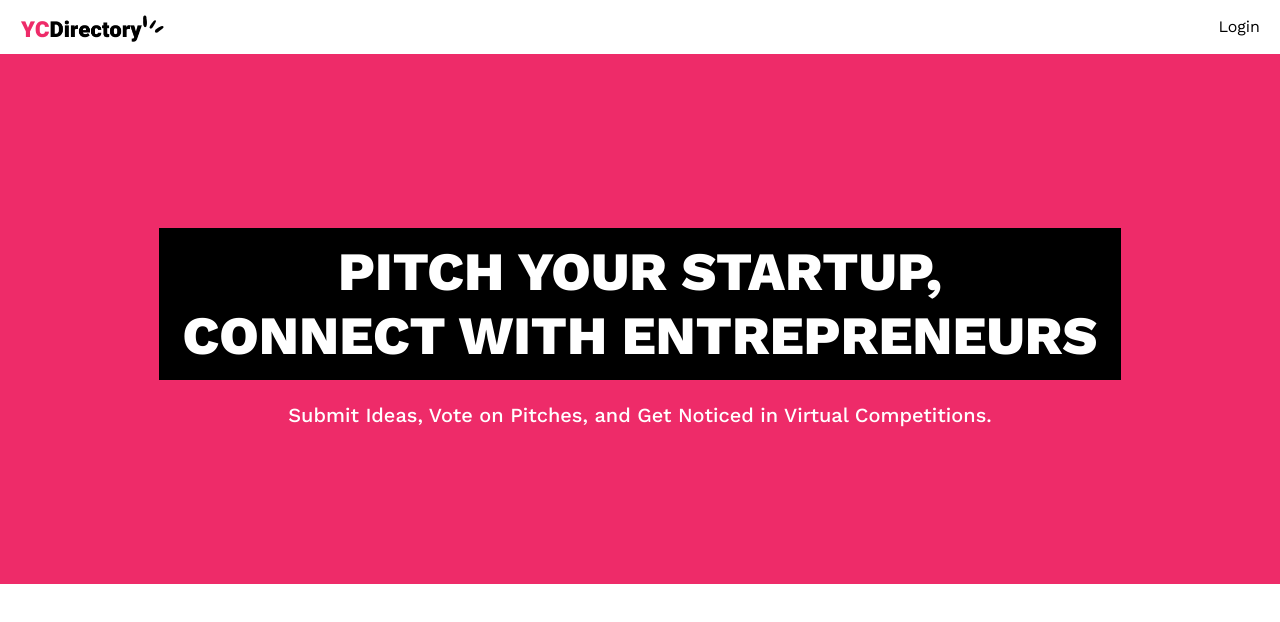
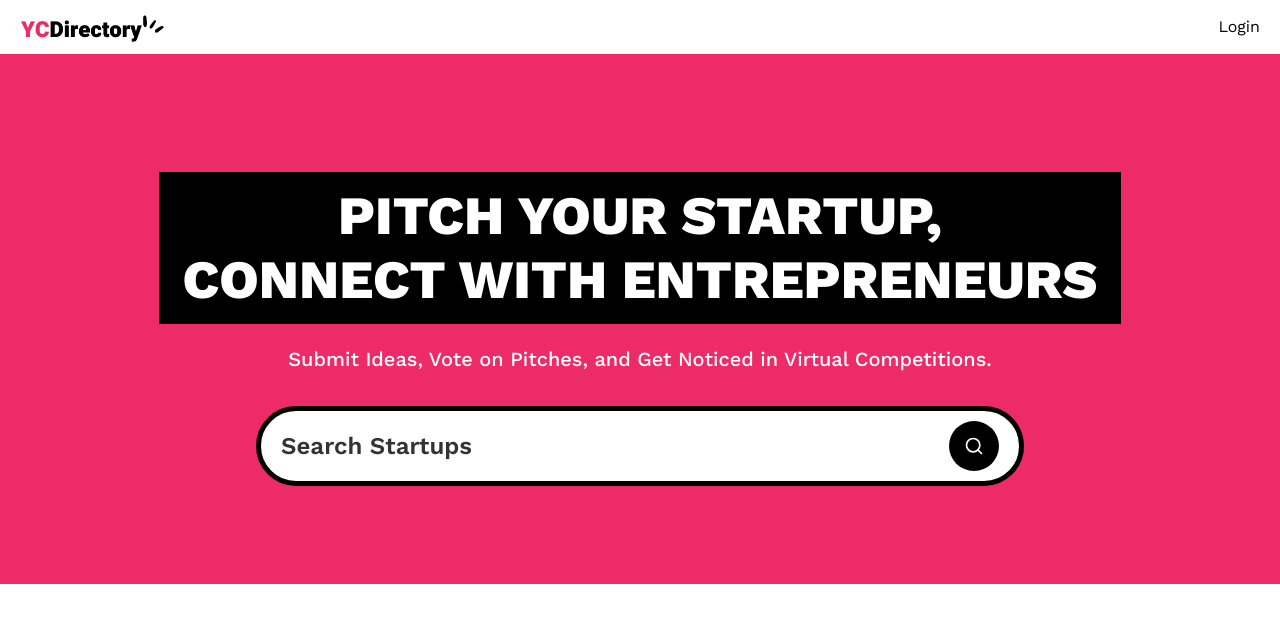
Before and after one commit to Anshen-oss/yc_directory, a Next.js app: page / in a window 1280 px wide. Shown: the top 622 px of the page. Built offline with nearby package versions, Linux system fonts and the light colour scheme; no server answers.

Commit message:
Formulaire de recherche

```diff
--- a/app/(root)/layout.tsx
+++ b/app/(root)/layout.tsx
@@ -1,4 +1,4 @@
-import Navbar from "@/app/components/Navbar";
+import Navbar from "@/components/Navbar";
 
 export default function Layoyt({ children }: Readonly<{ children: React.ReactNode}>) {
 
--- a/app/(root)/page.tsx
+++ b/app/(root)/page.tsx
@@ -1,6 +1,8 @@
-import Image from "next/image";
+import SearchForm from "@/components/SearchForm";
 
-export default function Home() {
+export default async function Home({ searchParams }: {searchParams: Promise<{ query?: string}> }) {
+    const query = (await searchParams).query;
+
   return (
     <>
         <section className="pink_container">
@@ -13,6 +15,7 @@
                 Submit Ideas, Vote on Pitches, and Get Noticed in Virtual
                 Competitions.
             </p>
+            <SearchForm query={query} />
         </section>
 
     </>
--- a/app/components/Navbar.tsx
+++ b/components/Navbar.tsx
@@ -8,7 +8,7 @@
     return (
         <header className="px-5 py-3 bg-white shadow-sm font-work-sans">
                 <nav className="flex justify-between items-center">
-                    <Link href="/">
+                    <Link href="/public">
                         <Image src="/logo.png" alt="logo" width={144} height={30}/>
                     </Link>
 
--- /dev/null
+++ b/components/SearchForm.tsx
@@ -0,0 +1,25 @@
+import Form from "next/form";
+import SearchFormReset from "@/components/SearchFormReset";
+import { Search } from "lucide-react";
+
+const SearchForm = ({ query }: { query?: string}) => {
+
+    return (
+        <Form action="/public" scroll={false} className="search-form">
+            <input
+                name="query"
+                defaultValue=""
+                className="search-input"
+                placeholder="Search Startups"
+            />
+
+            <div className="flex gap-2">
+                {query && <SearchFormReset />}
+                <button type="submit" className="search-btn text-white">
+                    <Search className="size-5" />
+                </button>
+            </div>
+        </Form>
+    )
+}
+export default SearchForm
--- /dev/null
+++ b/components/SearchFormReset.tsx
@@ -0,0 +1,21 @@
+"use client"
+
+import Link from "next/link";
+import {X} from "lucide-react";
+
+const SearchFormReset = () => {
+
+    const reset = () => {
+        const form = document.querySelector("search-form") as HTMLFormElement;
+        if(form) form.reset();
+    }
+
+    return (
+            <button type="reset" onClick={reset}>
+                <Link href="/public" className="search-btn text-white">
+                   <X className="size-5" />
+                </Link>
+            </button>
+    )
+}
+export default SearchFormReset
--- /dev/null
+++ b/components/ui/button.tsx
@@ -0,0 +1,57 @@
+import * as React from "react"
+import { Slot } from "@radix-ui/react-slot"
+import { cva, type VariantProps } from "class-variance-authority"
+
+import { cn } from "@/lib/utils"
+
+const buttonVariants = cva(
+  "inline-flex items-center justify-center gap-2 whitespace-nowrap rounded-md text-sm font-medium transition-colors focus-visible:outline-none focus-visible:ring-1 focus-visible:ring-ring disabled:pointer-events-none disabled:opacity-50 [&_svg]:pointer-events-none [&_svg]:size-4 [&_svg]:shrink-0",
+  {
+    variants: {
+      variant: {
+        default:
+          "bg-primary text-primary-foreground shadow hover:bg-primary/90",
+        destructive:
+          "bg-destructive text-destructive-foreground shadow-sm hover:bg-destructive/90",
+        outline:
+          "border border-input bg-background shadow-sm hover:bg-accent hover:text-accent-foreground",
+        secondary:
+          "bg-secondary text-secondary-foreground shadow-sm hover:bg-secondary/80",
+        ghost: "hover:bg-accent hover:text-accent-foreground",
+        link: "text-primary underline-offset-4 hover:underline",
+      },
+      size: {
+        default: "h-9 px-4 py-2",
+        sm: "h-8 rounded-md px-3 text-xs",
+        lg: "h-10 rounded-md px-8",
+        icon: "h-9 w-9",
+      },
+    },
+    defaultVariants: {
+      variant: "default",
+      size: "default",
+    },
+  }
+)
+
+export interface ButtonProps
+  extends React.ButtonHTMLAttributes<HTMLButtonElement>,
+    VariantProps<typeof buttonVariants> {
+  asChild?: boolean
+}
+
+const Button = React.forwardRef<HTMLButtonElement, ButtonProps>(
+  ({ className, variant, size, asChild = false, ...props }, ref) => {
+    const Comp = asChild ? Slot : "button"
+    return (
+      <Comp
+        className={cn(buttonVariants({ variant, size, className }))}
+        ref={ref}
+        {...props}
+      />
+    )
+  }
+)
+Button.displayName = "Button"
+
+export { Button, buttonVariants }
--- a/package.json
+++ b/package.json
@@ -14,6 +14,7 @@
     "react-dom": "$react-dom"
   },
   "dependencies": {
+    "@radix-ui/react-slot": "^1.1.0",
     "@tailwindcss/typography": "^0.5.15",
     "class-variance-authority": "^0.7.0",
     "clsx": "^2.1.1",
```
Also changed, not shown: 1 other file (tests, documents, lock files or other folders).
